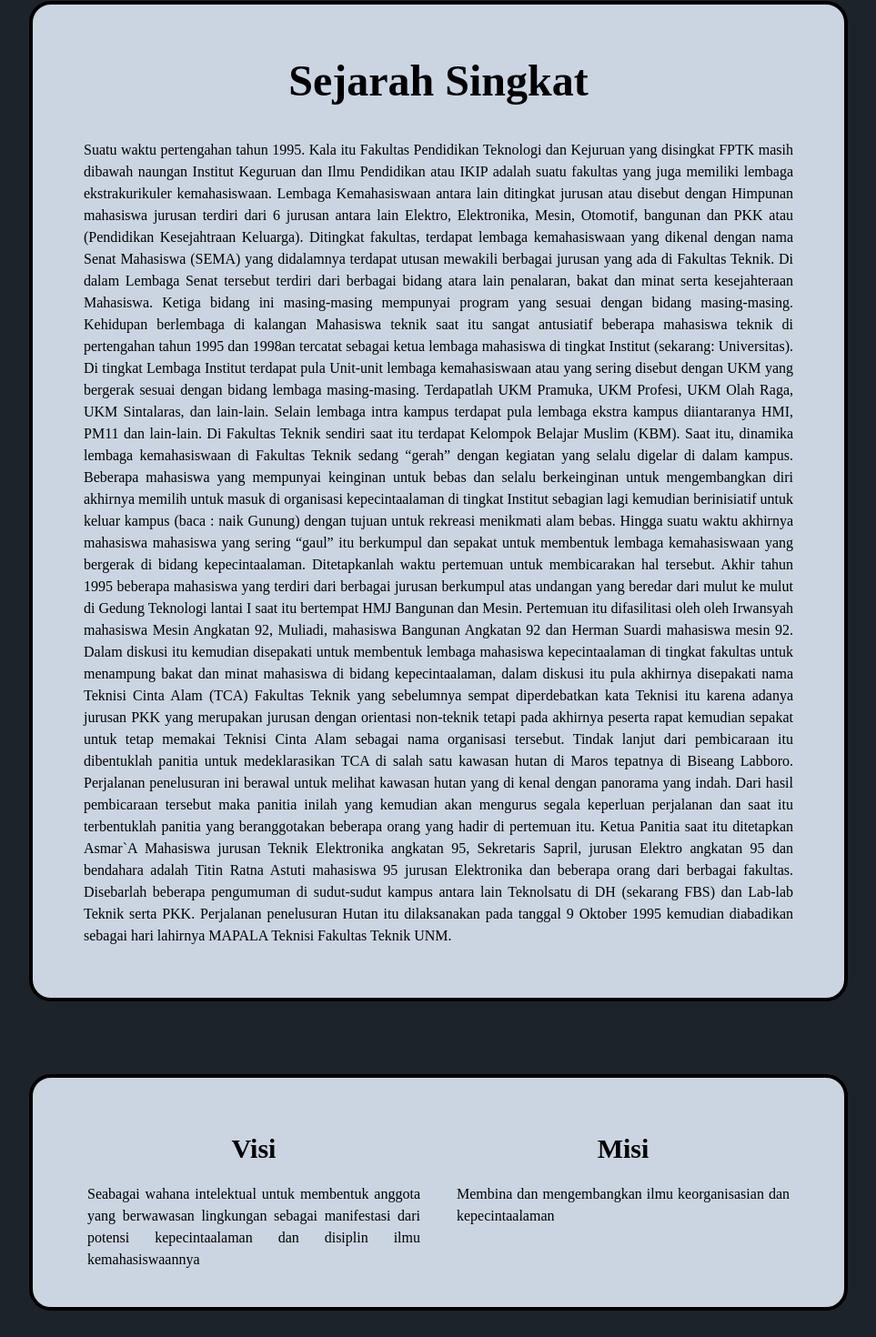
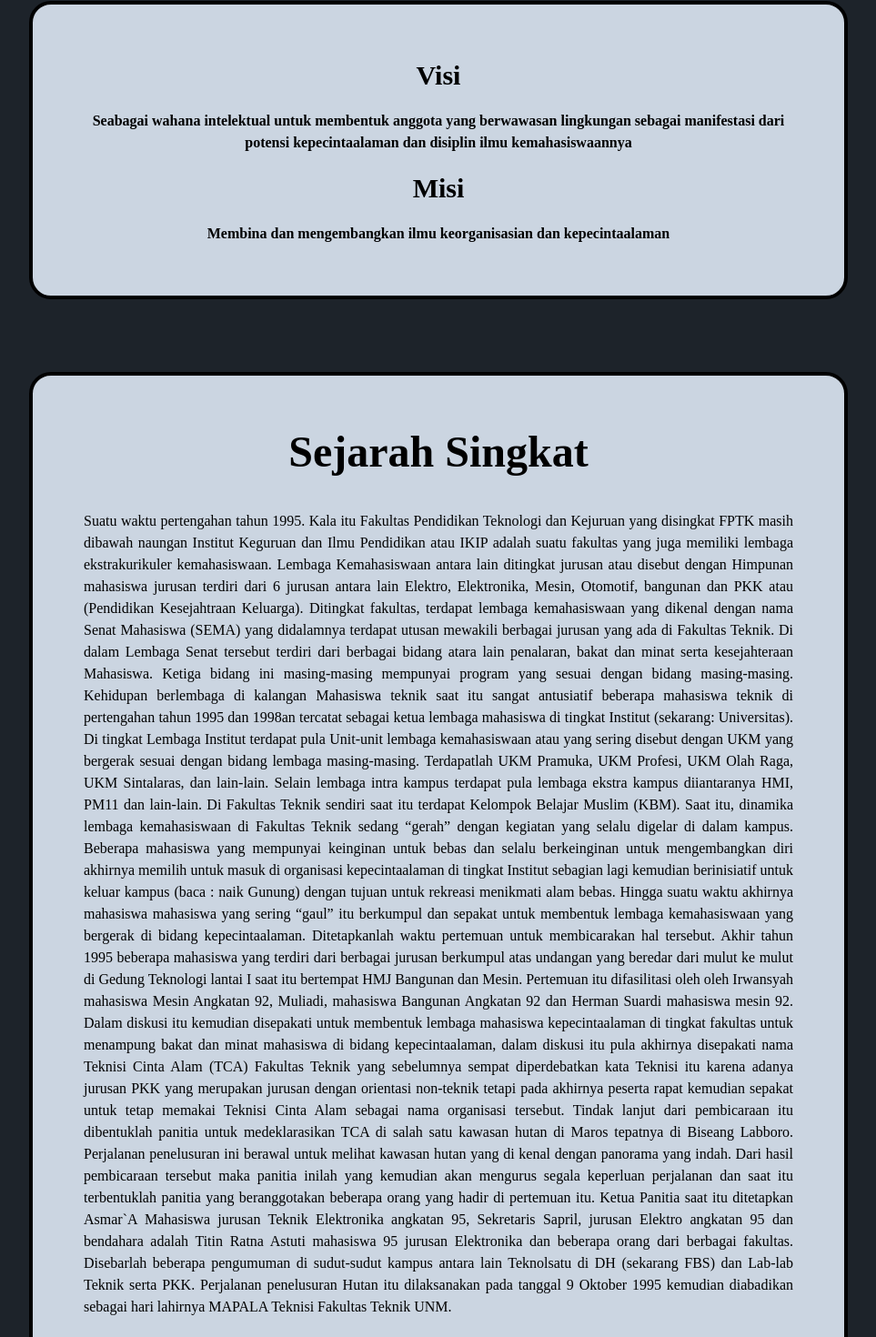
Before and after one commit to andifauzi07/mapala-teknisi, a React (Create React App) app: page /about in a window 1280 px wide. Shown: the part 839-2309 px from the top of the page at 91% size, without its empty margins (158-1121 px from the left). Built offline with nearby package versions, Linux system fonts and the light colour scheme.

Commit message:
meemperbaiki layout pada halaman tentang kami

```diff
--- a/src/pages/About.js
+++ b/src/pages/About.js
@@ -21,6 +21,18 @@
 				</div>
 			</section>
 			<section>
+				<ContentLayout>
+					<ContentLayout.Body>
+						<div className="lg:w-full text-center px-5">
+							<h1 className="text-3xl py-5 font-bold">Visi</h1>
+							<p className="text-center font-bold">Seabagai wahana intelektual untuk membentuk anggota yang berwawasan lingkungan sebagai manifestasi dari potensi kepecintaalaman dan disiplin ilmu kemahasiswaannya</p>
+						</div>
+						<div className="lg:w-full text-center px-5">
+							<h1 className="text-3xl py-5 font-bold">Misi</h1>
+							<p className="text-center font-bold pb-4">Membina dan mengembangkan ilmu keorganisasian dan kepecintaalaman</p>
+						</div>
+					</ContentLayout.Body>
+				</ContentLayout>
 				<ContentLayout>
 					<ContentLayout.Header>
 						<h1 className="text-3xl lg:text-5xl font-bold">Sejarah Singkat</h1>
@@ -50,18 +62,6 @@
 					</ContentLayout.Body>
 				</ContentLayout>
 				<ContentLayout>
-					<ContentLayout.Body>
-						<div className="lg:w-6/12 text-center px-5">
-							<h1 className="text-3xl py-5 font-bold">Visi</h1>
-							<p className="text-justify">Seabagai wahana intelektual untuk membentuk anggota yang berwawasan lingkungan sebagai manifestasi dari potensi kepecintaalaman dan disiplin ilmu kemahasiswaannya</p>
-						</div>
-						<div className="lg:w-6/12 text-center px-5">
-							<h1 className="text-3xl py-5 font-bold">Misi</h1>
-							<p className="text-justify pb-4">Membina dan mengembangkan ilmu keorganisasian dan kepecintaalaman</p>
-						</div>
-					</ContentLayout.Body>
-				</ContentLayout>
-				<ContentLayout>
 					<ContentLayout.Header>
 						<h1 className="text-3xl lg:text-5xl font-bold">Struktur Organisasi</h1>
 					</ContentLayout.Header>
```
